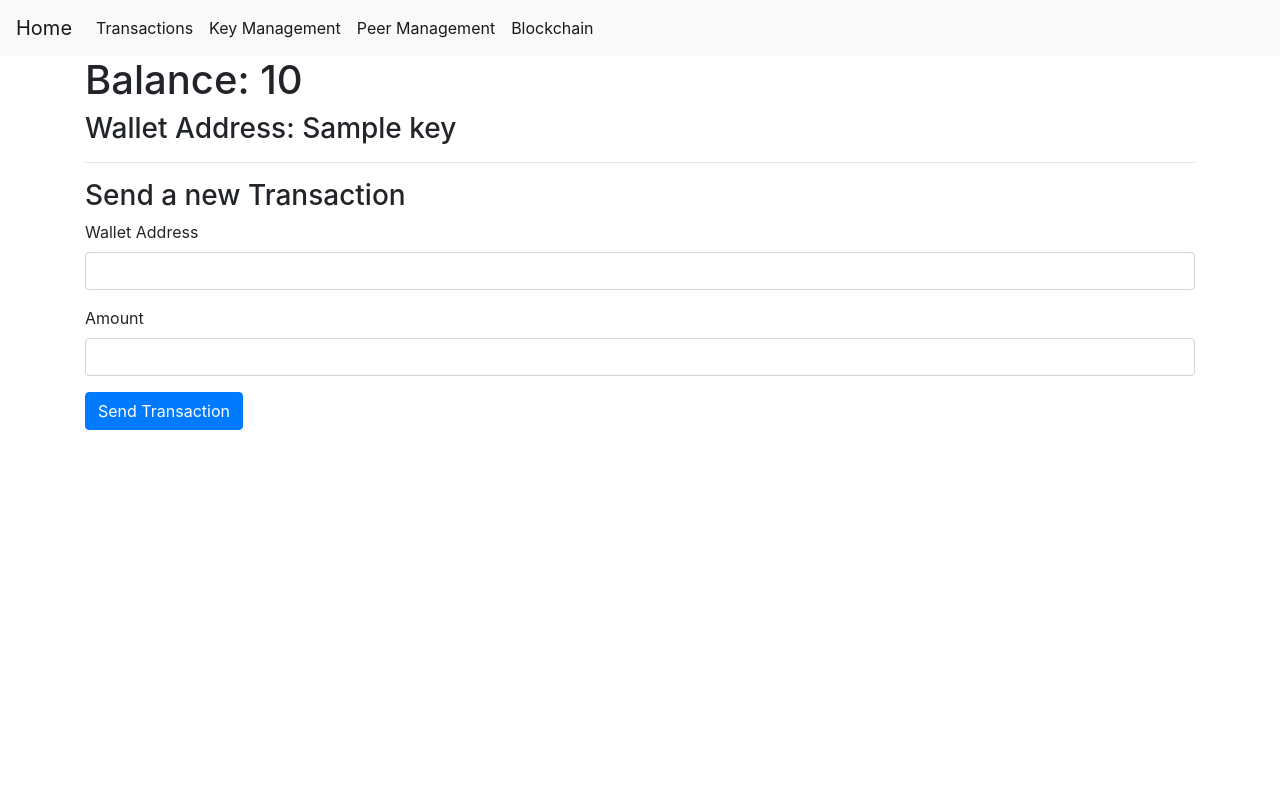
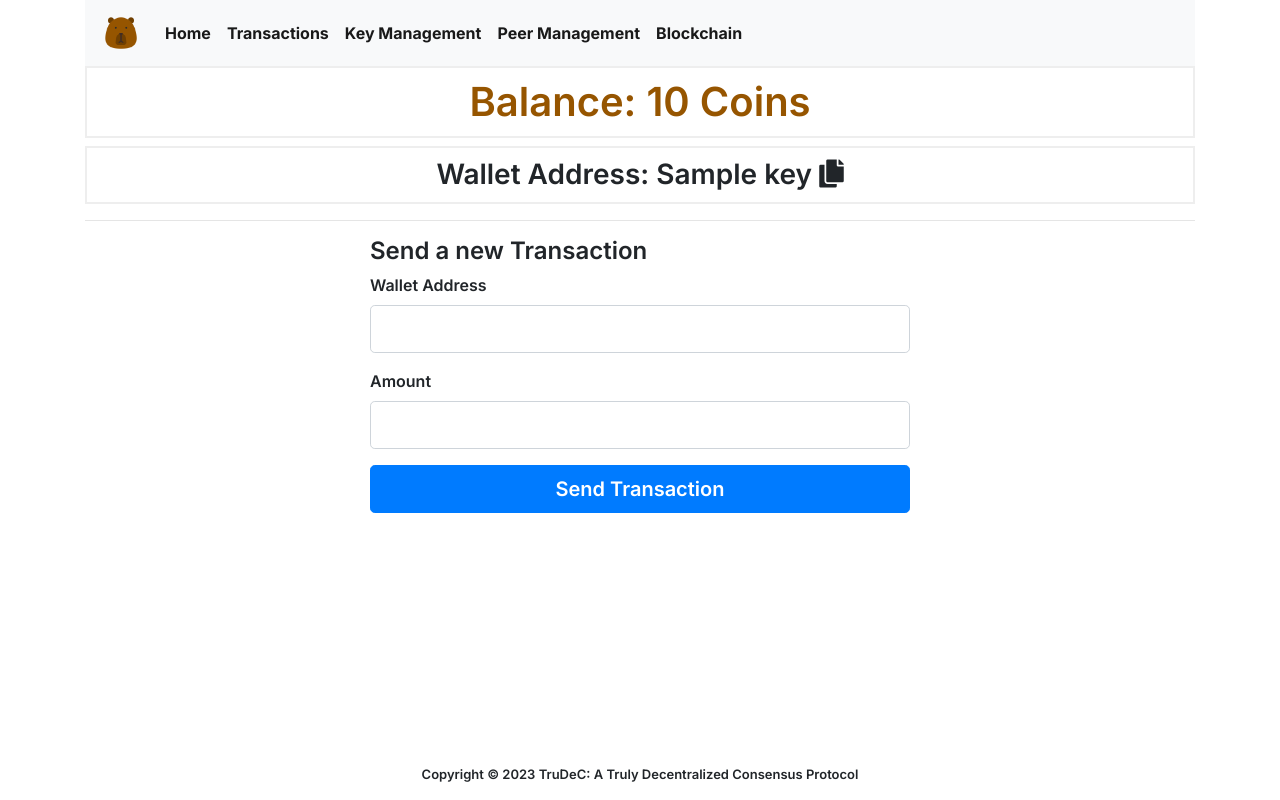
Before and after one commit to kesarawimal/truly-decentralized-blockchain-core, a Flask app: template src/node/templates/index.html in a window 1280 px wide. Run offline with Flask 3, Linux system fonts and the light colour scheme; the template is opened without the code that fills it: most values are stand-ins (such as "Sample title", 1, 10 or a date in 2020); parts of the project's set-up code (start-up, migrations or seed data) failed here and were passed over; some libraries are stand-ins or nearby versions.

Commit message:
design changes implementation

```diff
--- a/src/node/static/css/style.css
+++ b/src/node/static/css/style.css
@@ -1,6 +1,35 @@
+body {
+    font-family: 'Inter', sans-serif !important;
+    min-height: 100vh;
+  display: flex;
+  flex-direction: column;
+}
+
 h1 {
     border: 2px #eee solid;
-    color: brown;
+    color: #965500;
     text-align: center;
     padding: 10px;
 }
+
+.copy {
+    cursor: pointer;
+}
+
+footer {
+  margin-top: auto;
+}
+
+h3 {
+    border: 2px #eee solid;
+    text-align: center;
+    padding: 10px;
+}
+
+.bg-light {
+    background-color: #f2f4f6 !important;
+}
+
+.navbar {
+
+}
--- /dev/null
+++ b/src/node/static/js/app.js
@@ -0,0 +1,3 @@
+function copyAddress(address) {
+     navigator.clipboard.writeText(address);
+}
--- a/src/node/templates/base.html
+++ b/src/node/templates/base.html
@@ -4,20 +4,32 @@
     <!-- Required meta tags -->
     <meta charset="utf-8">
     <meta name="viewport" content="width=device-width, initial-scale=1, shrink-to-fit=no">
+    <link rel="icon" type="image/x-icon" href="{{ url_for('static', filename= 'image/icon.png') }}">
+    <link rel="stylesheet" href="{{ url_for('static', filename= 'css/style.css') }}">
+    <!-- Fonts -->
+    <link rel="stylesheet" href="https://use.fontawesome.com/releases/v5.5.0/css/all.css" integrity="sha384-B4dIYHKNBt8Bc12p+WXckhzcICo0wtJAoU8YZTY5qE0Id1GSseTk6S+L3BlXeVIU" crossorigin="anonymous">
+    <link href="https://fonts.googleapis.com/css2?family=Inter:wght@600;700;800;900&display=swap" rel="stylesheet">
+    <!-- Bootstrap CSS -->
+    <link rel="stylesheet" href="https://stackpath.bootstrapcdn.com/bootstrap/4.3.1/css/bootstrap.min.css"
+          integrity="sha384-ggOyR0iXCbMQv3Xipma34MD+dH/1fQ784/j6cY/iJTQUOhcWr7x9JvoRxT2MZw1T" crossorigin="anonymous">
 
-    <!-- Bootstrap CSS -->
-    <link rel="stylesheet" href="https://stackpath.bootstrapcdn.com/bootstrap/4.3.1/css/bootstrap.min.css" integrity="sha384-ggOyR0iXCbMQv3Xipma34MD+dH/1fQ784/j6cY/iJTQUOhcWr7x9JvoRxT2MZw1T" crossorigin="anonymous">
-
-    <title>A Truly Decentralized Consensus Protocol</title>
+    <title>TruDeC: A Truly Decentralized Consensus Protocol</title>
 </head>
 <body>
-    <nav class="navbar navbar-expand-md navbar-light bg-light">
-        <a class="navbar-brand" href="{{ url_for('index')}}">Home</a>
-        <button class="navbar-toggler" type="button" data-toggle="collapse" data-target="#navbarNav" aria-controls="navbarNav" aria-expanded="false" aria-label="Toggle navigation">
+<div class="container">
+    <nav class="navbar navbar-expand-md navbar-light bg-light" style="font-weight: bold !important;">
+        <a class="navbar-brand" href="{{ url_for('index') }}"><img width="40px"
+                                                                   src="{{ url_for('static', filename= 'image/icon.png') }}"
+                                                                   alt="logo"></a>
+        <button class="navbar-toggler" type="button" data-toggle="collapse" data-target="#navbarNav"
+                aria-controls="navbarNav" aria-expanded="false" aria-label="Toggle navigation">
             <span class="navbar-toggler-icon"></span>
         </button>
         <div class="collapse navbar-collapse" id="navbarNav">
             <ul class="navbar-nav">
+                <li class="nav-item active">
+                    <a class="nav-link" href="/">Home</a>
+                </li>
                 <li class="nav-item active">
                     <a class="nav-link" href="/transactions">Transactions</a>
                 </li>
@@ -33,14 +45,26 @@
             </ul>
         </div>
     </nav>
+</div>
 <div class="container">
     {% block content %} {% endblock %}
 </div>
-
+<footer>
+    <div class="container" style="text-align: center;">
+        <p style="font-size: small">Copyright © 2023 TruDeC: A Truly Decentralized Consensus Protocol</p>
+    </div>
+</footer>
 <!-- Optional JavaScript -->
 <!-- jQuery first, then Popper.js, then Bootstrap JS -->
-    <script src="https://code.jquery.com/jquery-3.3.1.slim.min.js" integrity="sha384-q8i/X+965DzO0rT7abK41JStQIAqVgRVzpbzo5smXKp4YfRvH+8abtTE1Pi6jizo" crossorigin="anonymous"></script>
-    <script src="https://cdnjs.cloudflare.com/ajax/libs/popper.js/1.14.7/umd/popper.min.js" integrity="sha384-UO2eT0CpHqdSJQ6hJty5KVphtPhzWj9WO1clHTMGa3JDZwrnQq4sF86dIHNDz0W1" crossorigin="anonymous"></script>
-    <script src="https://stackpath.bootstrapcdn.com/bootstrap/4.3.1/js/bootstrap.min.js" integrity="sha384-JjSmVgyd0p3pXB1rRibZUAYoIIy6OrQ6VrjIEaFf/nJGzIxFDsf4x0xIM+B07jRM" crossorigin="anonymous"></script>
+<script src="https://code.jquery.com/jquery-3.3.1.slim.min.js"
+        integrity="sha384-q8i/X+965DzO0rT7abK41JStQIAqVgRVzpbzo5smXKp4YfRvH+8abtTE1Pi6jizo"
+        crossorigin="anonymous"></script>
+<script src="https://cdnjs.cloudflare.com/ajax/libs/popper.js/1.14.7/umd/popper.min.js"
+        integrity="sha384-UO2eT0CpHqdSJQ6hJty5KVphtPhzWj9WO1clHTMGa3JDZwrnQq4sF86dIHNDz0W1"
+        crossorigin="anonymous"></script>
+<script src="https://stackpath.bootstrapcdn.com/bootstrap/4.3.1/js/bootstrap.min.js"
+        integrity="sha384-JjSmVgyd0p3pXB1rRibZUAYoIIy6OrQ6VrjIEaFf/nJGzIxFDsf4x0xIM+B07jRM"
+        crossorigin="anonymous"></script>
+<script src="{{ url_for('static', filename= 'js/app.js') }}" defer></script>
 </body>
 </html>
--- a/src/node/templates/index.html
+++ b/src/node/templates/index.html
@@ -1,27 +1,36 @@
 {% extends 'base.html' %}
 
 {% block content %}
-    <h1>Balance: {{ utxos['total'] }}</h1>
-    <h3>Wallet Address: {{ key }}</h3>
+    <h1>Balance: {{ utxos['total'] }} Coins</h1>
+    <h3>Wallet Address: <span id="address">{{ key }}</span> <a class="copy" onclick="copyAddress('{{ key }}')"><i class="fa fa-copy"></i></a></h3>
     <hr>
     {% if message %}
-        <div class="alert alert-success" role="alert">
+        <div class="alert alert-success" style="text-align: center;" role="alert">
             {{ message }}
         </div>
     {% endif %}
-    <h3>Send a new Transaction</h3>
+    {% if error %}
+        <div class="alert alert-danger" style="text-align: center;" role="alert">
+            {{ error }}
+        </div>
+    {% endif %}
+    <div class="row justify-content-md-center">
+    <div class="col-md-6">
+    <h4>Send a new Transaction</h4>
     <form method="post">
         <div class="form-group">
             <label for="address">Wallet Address</label>
-            <input type="text" name="address" class="form-control"/>
+            <input maxlength="40" minlength="40" type="text" name="address" class="form-control form-control-lg"/>
         </div>
 
         <div class="form-group">
             <label for="amount">Amount</label>
-            <input type="number" name="amount" class="form-control"/>
+            <input type="number" min="0" max="50" name="amount" class="form-control form-control-lg"/>
         </div>
         <div class="form-group">
-            <button type="submit" class="btn btn-primary">Send Transaction</button>
+            <button type="submit" class="btn btn-primary btn-lg btn-block">Send Transaction</button>
         </div>
     </form>
+    </div>
+    </div>
 {% endblock %}
```
Also changed, not shown: src/node/static/image/icon.png (added). Lines whose indentation alone changed are shown as unchanged.
